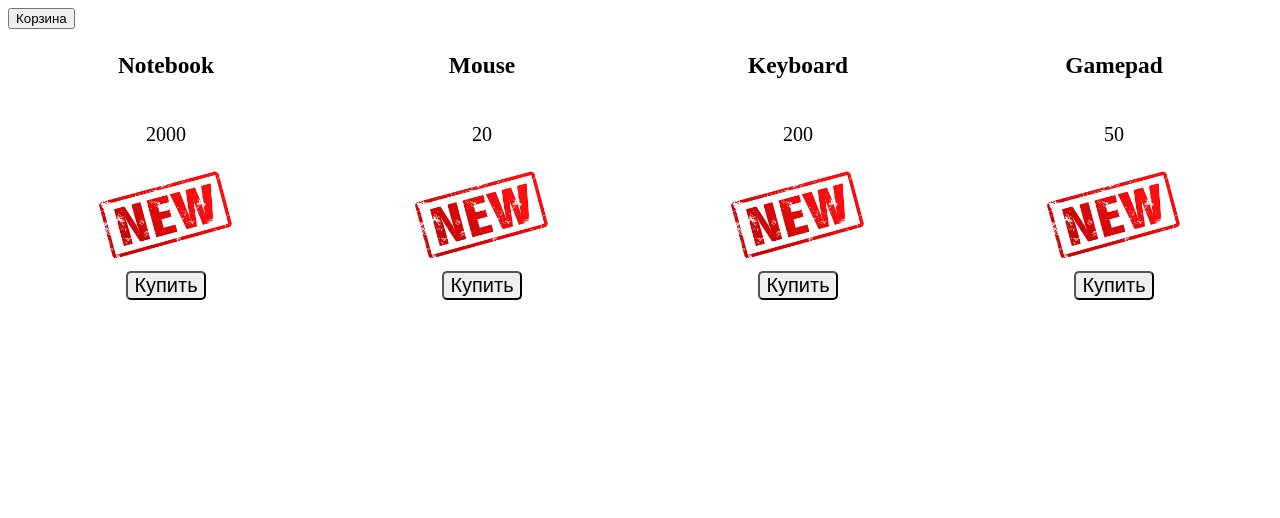
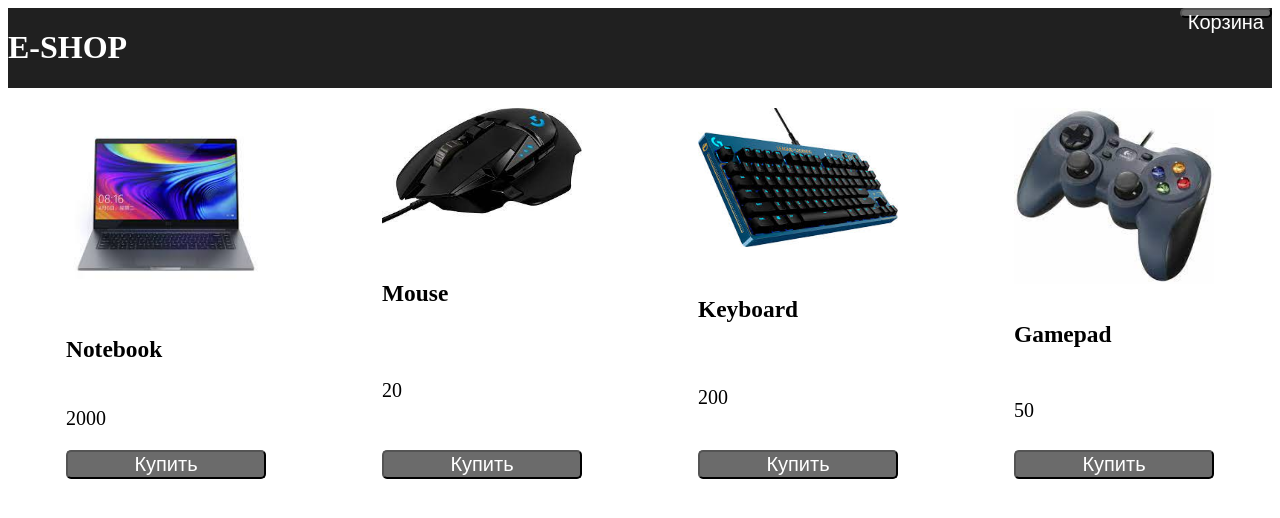
Before and after one commit to MukhametovUR/gb_js_shop, a plain HTML site: page project/index.html in a window 1280 px wide. Drawn offline with Linux system fonts and the light colour scheme.

Commit message:
Изменена верстка страницы, и вывод элементов

```diff
--- a/project/css/style.css
+++ b/project/css/style.css
@@ -1,4 +1,19 @@
+header {
+    display: flex;
+    justify-content: space-between;
+    background: rgb(32, 32, 32);
+}
+
+h1 {
+    color: #fff;;
+}
+
+.btn-cart {
+    height: 10px;
+}
+
 .products {
+    margin-top: 20px;
     display: flex;
     flex-wrap: wrap;
     justify-content: space-around;
@@ -9,17 +24,26 @@
     /* border: 1px solid; */
     margin-bottom: 10px;
     flex-direction: column;
-    align-items: center;
+    justify-content: space-between;
     font-size: 20px;
 }
 
 .item-img img{
-    height: 100px;
+    width: 200px;
 }
 
 .buy-btn {
     border-radius: 5px;
+    justify-content: center;
+    color: #fff;
+    display: flex;
     font-size: 20px;
+    background: rgb(107, 107, 107);
+}
+
+.buy-btn:active{
+    background: #000;
+
 }
 
 .btn-active:active {
--- a/project/index.html
+++ b/project/index.html
@@ -3,11 +3,12 @@
 <head>
     <meta charset="UTF-8">
     <title>Интернет-магазин</title>
-    <link rel="stylesheet" href="/project/css/style.css">
+    <link rel="stylesheet" href="./css/style.css">
 </head>
 <body>
     <header>
-        <button class="btn-cart btn-active" type="button">Корзина</button>
+        <h1>E-SHOP</h1>
+        <button class="btn-cart buy-btn" type="button">Корзина</button>
     </header>
     <main>
         <div class="products"></div>
--- a/project/js/main.js
+++ b/project/js/main.js
@@ -1,23 +1,38 @@
 const products = [
-    {id: 1, title: 'Notebook', price: 2000},
-    {id: 2, title: 'Mouse', price: 20},
-    {id: 3, title: 'Keyboard', price: 200},
-    {id: 4, title: 'Gamepad', price: 50},
+    {   id: 1,
+        title: 'Notebook',
+        price: 2000,
+        img: './img/notebook.jpg'
+},
+    {   id: 2,
+        title: 'Mouse',
+        price: 20,
+        img: './img/mouse.jpg'
+    },
+    {
+        id: 3, title:'Keyboard',
+        price: 200,
+        img: './img/keyboard.jpg'},
+    {   id: 4,
+        title: 'Gamepad',
+        price: 50,
+        img: './img/gamepad.jpg'},
 ];
 //Функция для формирования верстки каждого товара
 //Добавить в выводе изображение
-const renderProduct = item => {
+const renderProduct = (title, price, img) => {
     return `<div class="product-item">
-                <h3>${item.title}</h3>
-                <p>${item.price}</p>
-                <div class="item-img"><img src="/project/img/images.png" alt="new"></div>
-                <button class="buy-btn btn-active">Купить</button>
-            </div>`;
+            <div class="item-img">
+                <img src=${img} alt="img">
+            </div>
+                <h3>${title}</h3>
+                <p>${price}</p>
+                <button class="buy-btn">Купить</button>
+            </div>`
 };
 const renderPage = list => {
-    const productsList = list.map(item => renderProduct(item));
+    const productsList = list.map(item => renderProduct(item.title,item.price,item.img));
     console.log(productsList);
-
     document.querySelector('.products').innerHTML = productsList.join('');
 };
 
```
Also changed, not shown: project/img/gamepad.jpg (added), project/img/keyboard.jpg (added), project/img/mouse.jpg (added), project/img/notebook.jpg (added).
